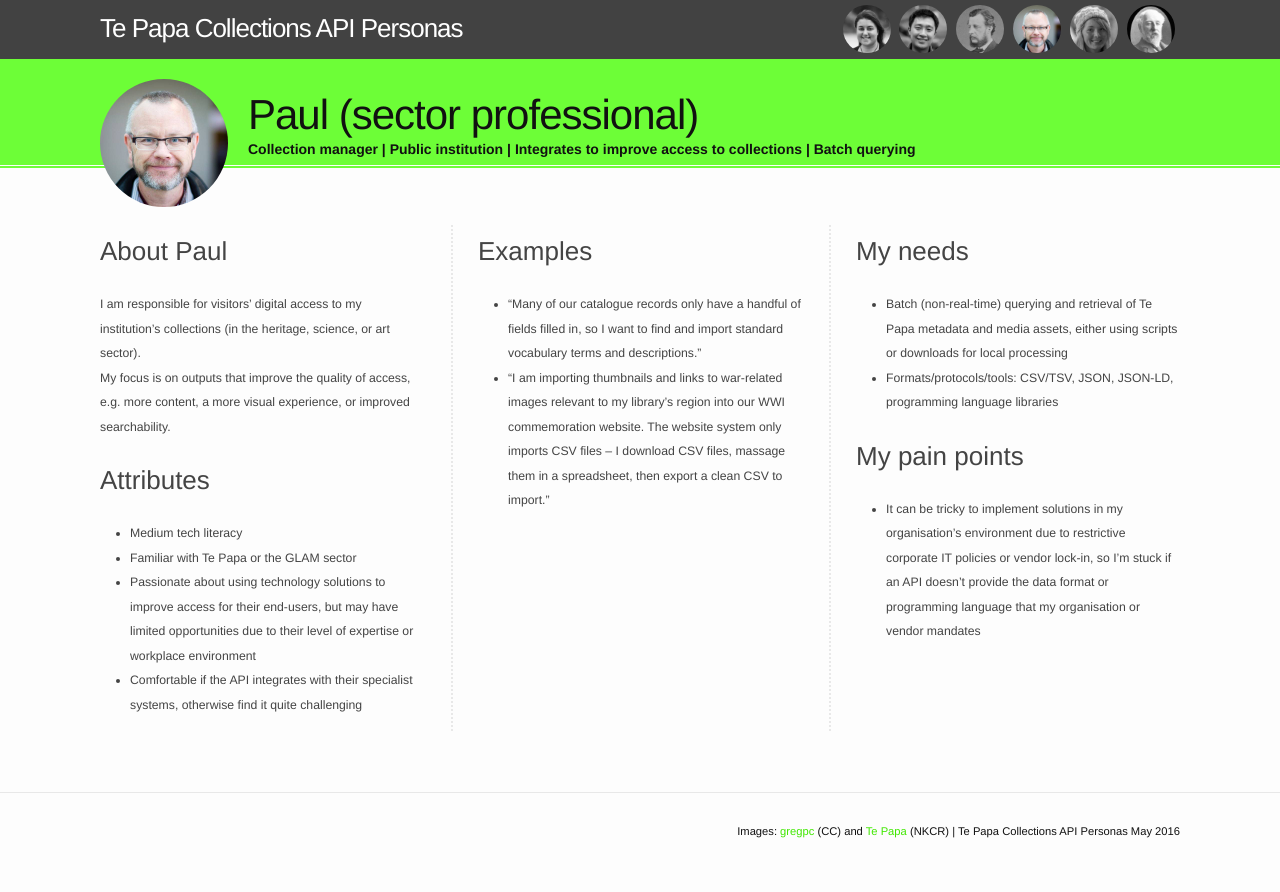
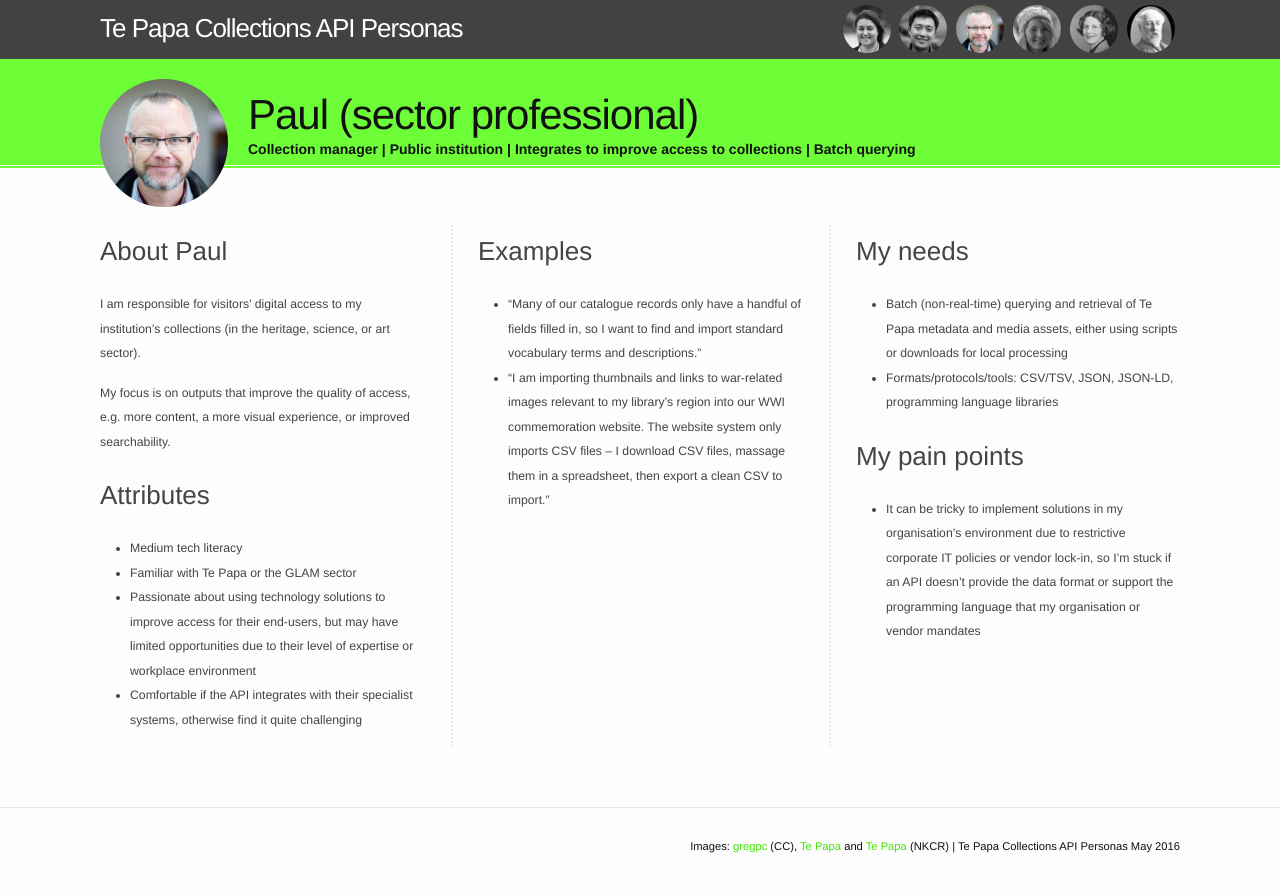
Before and after one commit to te-papa/collections-api, a Jekyll site: the page built from persona-paul.md, in a window 1280 px wide. Shown: the top 892 px of the page. Built offline with Jekyll 4.4.1, drawn with Linux system fonts in a browser that asks for light colours.

Commit message:
Tidied persona layout

```diff
--- a/_includes/footer.html
+++ b/_includes/footer.html
@@ -2,7 +2,10 @@
 
   <div class="wrapper">
 
-    Images: <a href="https://www.flickr.com/photos/gregpc/">gregpc</a> (CC) and <a href="http://collections.tepapa.govt.nz/Object/208422">Te Papa</a> (NKCR) | Te Papa Collections API Personas May 2016
+    Images: <a href="https://www.flickr.com/photos/gregpc/">gregpc</a> (CC),
+    <a href="http://collections.tepapa.govt.nz/Object/208422">Te Papa</a>
+    and <a href="http://collections.tepapa.govt.nz/Object/1362076">Te Papa</a> (NKCR)
+    | Te Papa Collections API Personas May 2016
 
   </div>
 
--- a/persona-paul.md
+++ b/persona-paul.md
@@ -11,6 +11,7 @@ demographic: [Collection manager, Public institution, Integrates to improve acce
 ## About Paul
 
 I am responsible for visitors' digital access to my institution's collections (in the heritage, science, or art sector).
+
 My focus is on outputs that improve the quality of access, e.g. more content, a more visual experience, or improved searchability.
 
 ## Attributes
@@ -38,6 +39,6 @@ My focus is on outputs that improve the quality of access, e.g. more content, a
 
 ## My pain points
 
-* It can be tricky to implement solutions in my organisation's environment due to restrictive corporate IT policies or vendor lock-in, so I'm stuck if an API doesn't provide the data format or programming language that my organisation or vendor mandates
+* It can be tricky to implement solutions in my organisation's environment due to restrictive corporate IT policies or vendor lock-in, so I'm stuck if an API doesn't provide the data format or support the programming language that my organisation or vendor mandates
 
 </div>
```
Also changed, not shown: persona-courtney.md (+2 -1 lines), persona-dan.md (+1 -0 lines), persona-onsite.md (deleted, +0 -36 lines), persona-tepapa-onsite.md (added, +37 -0 lines), persona-tepapa-website.md (renamed from persona-website.md, +1 -1 lines), assets/meinhold.jpg (added).
